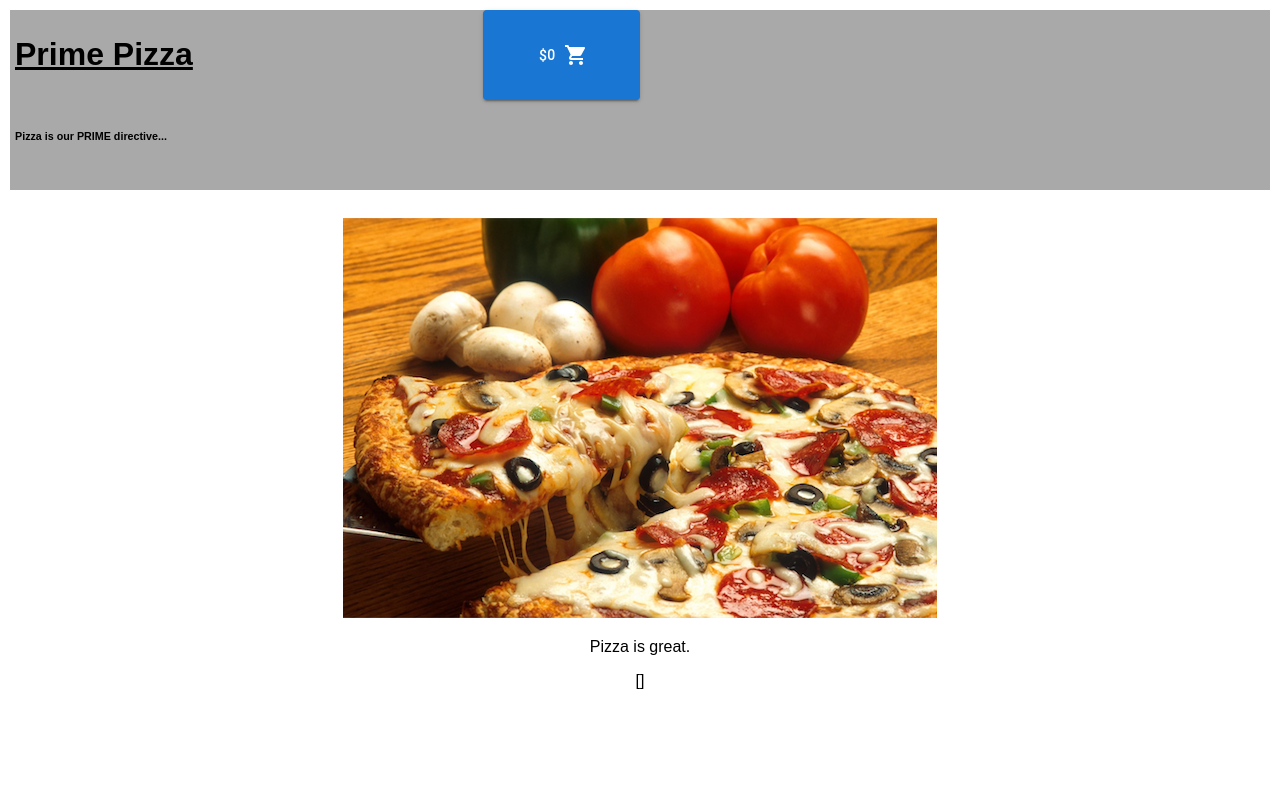
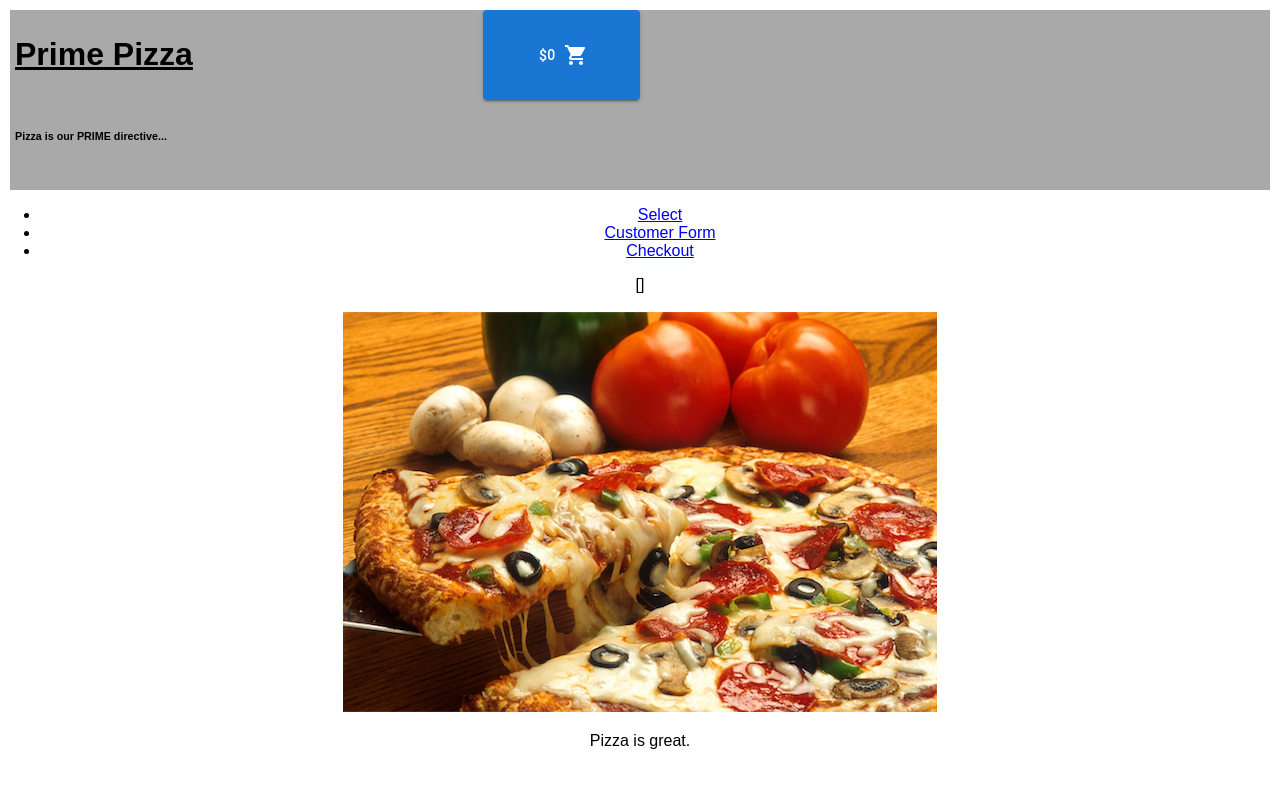
Before and after one commit to ChrisCantoni/redux-pizza-parlor, a React (Create React App) app: page /#/ in a window 1280 px wide. Shown: the top 788 px of the page. Built offline with nearby package versions, Linux system fonts and the light colour scheme; no server answers.

Commit message:
completed router with nav

```diff
--- a/src/components/App/App.jsx
+++ b/src/components/App/App.jsx
@@ -1,11 +1,14 @@
 import React from 'react';
 import {useState, useEffect} from 'react';
 import axios from 'axios';
+import { HashRouter as Router, Route, Link } from 'react-router-dom';
 import './App.css';
 import Header from '../Header/Header';
 import Footer from '../Footer/Footer.jsx';
 import '../Footer/Footer.css'
 import SelectPizza from '../SelectPizza/SelectPizza';
+// import CustomerForm from '../CustomerForm/CustomerForm';
+import Checkout from '../Checkout/Checkout';
 
 
 
@@ -14,10 +17,21 @@ function App() {
   return (
     <div className='App'>
       <Header/>
+        <Router>
+          <nav>
+            <ul>
+              <li><Link to='/'>Select</Link></li>
+              <li><Link to='/info'>Customer Form</Link></li>
+              <li><Link to='/checkout'>Checkout</Link></li>
+            </ul>
+          </nav>
+          <Route exact path='/'><SelectPizza/></Route>
+          {/* <Route exact path='/info'><CustomerForm/></Route> */}
+          <Route exact path='/checkout'><Checkout/></Route>
+        </Router>
       <br></br>
       <img src='images/pizza_photo.png' />
       <p>Pizza is great.</p>
-      <SelectPizza/>
       <Footer />
     </div>
   );
--- /dev/null
+++ b/src/components/Checkout/Checkout.jsx
@@ -0,0 +1,9 @@
+import React from 'react';
+import './Checkout.css';
+
+function Checkout(){
+    return(
+        <></>
+    )
+}
+export default Checkout;
```
Also changed, not shown: src/components/Checkout/Checkout.css (added).
